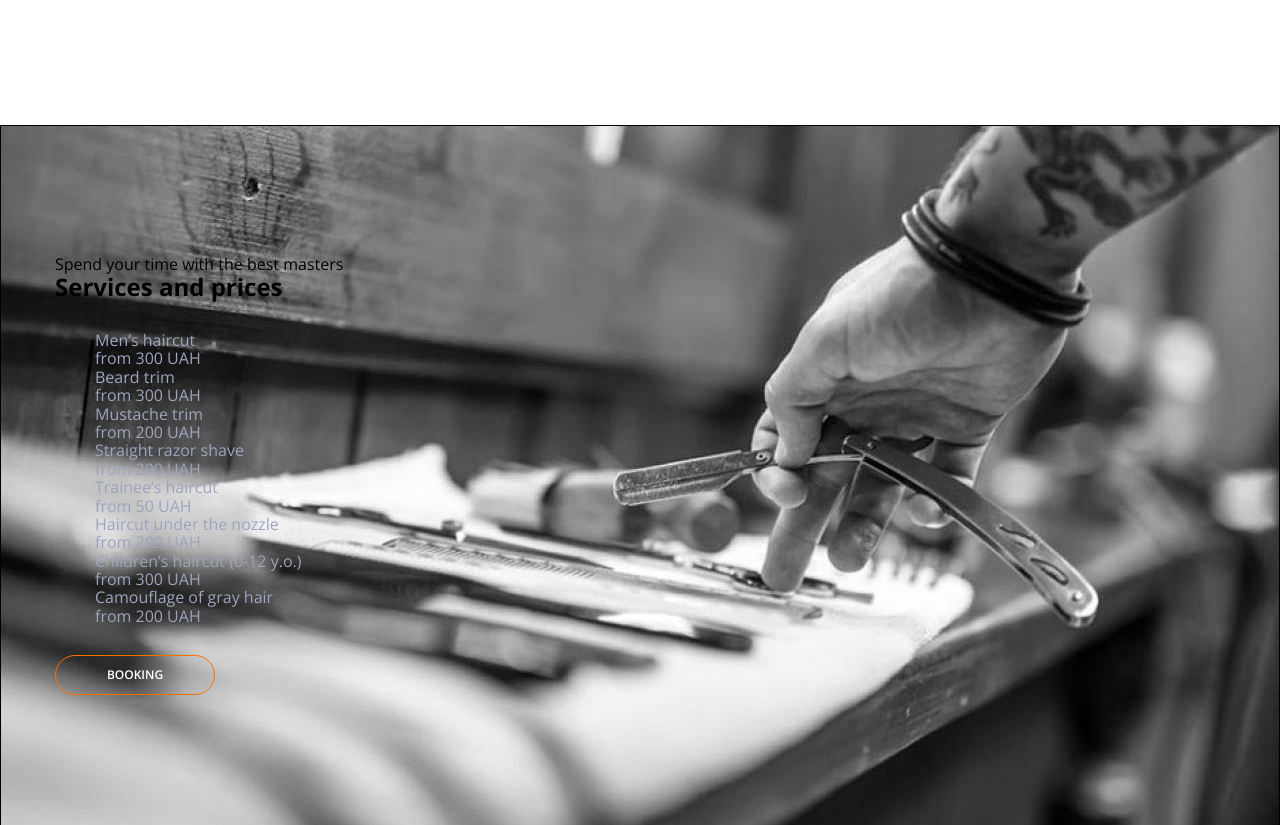
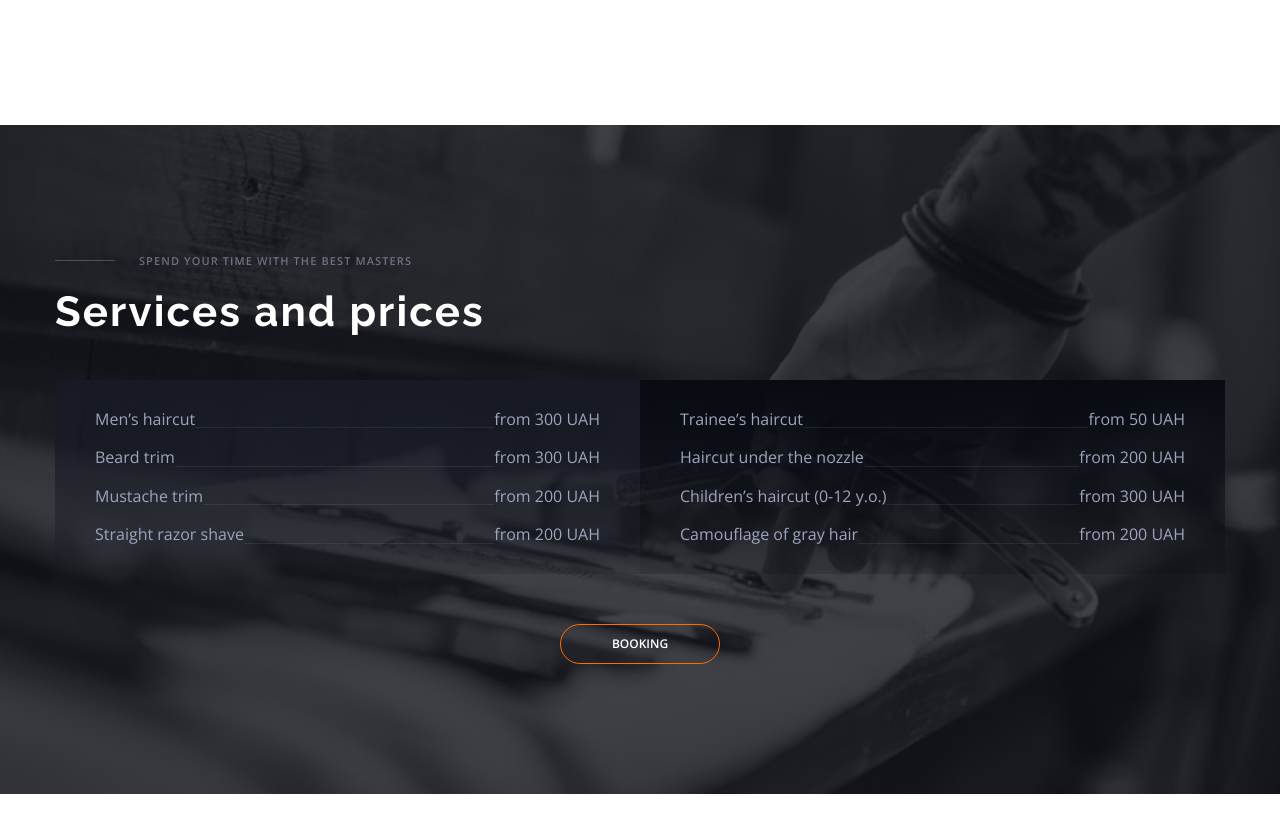
Before and after one commit to serheihimself/barbershop, a plain HTML site: page index.html in a window 1280 px wide. Shown: the part 1260-2085 px from the top of the page. After the commit the page ends 2054 px from the top, so only its background shows below. Drawn offline with nearby package versions, Linux system fonts and the light colour scheme.

Commit message:
price section commit

```diff
--- a/index.html
+++ b/index.html
@@ -96,42 +96,56 @@
       </section>
       <section class="price__section section">
         <div class="container">
-          <p>Spend your time with the best masters</p>
-          <h2>Services and prices</h2>
-          <ul class="price__section_list">
-            <li>
+          <p class="price__section_description">
+            Spend your time with the best masters
+          </p>
+          <h2 class="price__section_title">Services and prices</h2>
+          <div class="price__section_wrapper">
+            <ul class="price__section_list first_list">
+              <li class="price__section_link">
                 <p>Men’s haircut</p>
+                <span class="section_span"></span>
                 <p>from 300 UAH</p>
               </li>
-            <li>
+              <li class="price__section_link">
                 <p>Beard trim</p>
+                <span class="section_span"></span>
                 <p>from 300 UAH</p>
               </li>
-            <li>
+              <li class="price__section_link">
                 <p>Mustache trim</p>
+                <span class="section_span"></span>
                 <p>from 200 UAH</p>
               </li>
-            <li>
+              <li class="price__section_link">
                 <p>Straight razor shave</p>
-              <p>from 200 UAH</p>
-            </li>
-            <li>
-              <p>Trainee’s haircut</p>
-              <p>from 50 UAH</p>
-            </li>
-            <li>
-              <p>Haircut under the nozzle</p>
-              <p>from 200 UAH</p>
-            </li>
-            <li>
-              <p>Children’s haircut (0-12 y.o.)</p>
-              <p>from 300 UAH</p>
-            </li>
-            <li>
-              <p>Camouflage of gray hair</p>
+                <span class="section_span"></span>
                 <p>from 200 UAH</p>
               </li>
             </ul>
+            <ul class="price__section_list second_list">
+              <li class="price__section_link">
+                <p>Trainee’s haircut</p>
+                <span class="section_span"></span>
+                <p>from 50 UAH</p>
+              </li>
+              <li class="price__section_link">
+                <p>Haircut under the nozzle</p>
+                <span class="section_span"></span>
+                <p>from 200 UAH</p>
+              </li>
+              <li class="price__section_link">
+                <p>Children’s haircut (0-12 y.o.)</p>
+                <span class="section_span"></span>
+                <p>from 300 UAH</p>
+              </li>
+              <li class="price__section_link">
+                <p>Camouflage of gray hair</p>
+                <span class="section_span"></span>
+                <p>from 200 UAH</p>
+              </li>
+            </ul>
+          </div>
           <button class="button dark__theme_btn" type="button">Booking</button>
         </div>
       </section>
--- a/sass/base/_basestyles.scss
+++ b/sass/base/_basestyles.scss
@@ -66,4 +66,11 @@ body {
 }
 .dark__theme_btn {
   color: var(--secondary-text-color-theme-dark);
+  display: block;
+  margin: auto;
 }
+.section_span {
+  flex-grow: 1;
+  border-bottom: 1px solid var(--primary-text-color-theme-dark);
+  opacity: 0.12;
+}
--- a/sass/components/_main.scss
+++ b/sass/components/_main.scss
@@ -120,15 +120,59 @@
   line-height: 26px;
 }
 .price__section {
-  background-image: url("../images/prices.jpg");
+  background-image: url("../images/prices.png");
   background-size: cover;
   background-repeat: no-repeat;
   width: 100%;
+  background-color: #111319;
+}
+.price__section_description {
+  color: var(--primary-text-color-theme-dark);
+  opacity: 0.6;
+  font-size: 11px;
+  font-weight: 600;
+  letter-spacing: 1.1px;
+  text-transform: uppercase;
+}
+.price__section_description::before {
+  content: "";
+  width: 60px;
+  height: 1px;
+  background-color: var(--primary-text-color-theme-dark);
+  opacity: 0.6;
+  display: inline-block;
+  margin-bottom: 4px;
+  margin-right: 20px;
+}
+.price__section_title {
+  font-family: var(--secondary-font);
+  color: var(--secondary-text-color-theme-dark);
+  font-size: 42px;
+  font-weight: 700;
+  letter-spacing: 2.1px;
+  margin-top: 20px;
+}
+.price__section_wrapper {
+  display: flex;
+  justify-content: center;
+  margin-top: 44px;
+  margin-bottom: 50px;
 }
 .price__section_list {
+  width: 585px;
   display: flex;
   flex-direction: column;
   flex-wrap: wrap;
   padding: 30px 40px;
   color: var(--primary-text-color-theme-dark);
+  gap: 20px;
 }
+.first_list {
+  background: linear-gradient(180deg, #171a24 0%, rgba(23, 26, 36, 0.2) 100%);
+}
+.second_list {
+  background: linear-gradient(180deg, #090b13 0%, rgba(9, 11, 19, 0.2) 100%);
+}
+.price__section_link {
+  display: flex;
+}
```
Also changed, not shown: css/main.css, css/main.min.css, images/prices.jpg (deleted), images/prices.png (added), 2 other files. Lines whose indentation alone changed are shown as unchanged.
